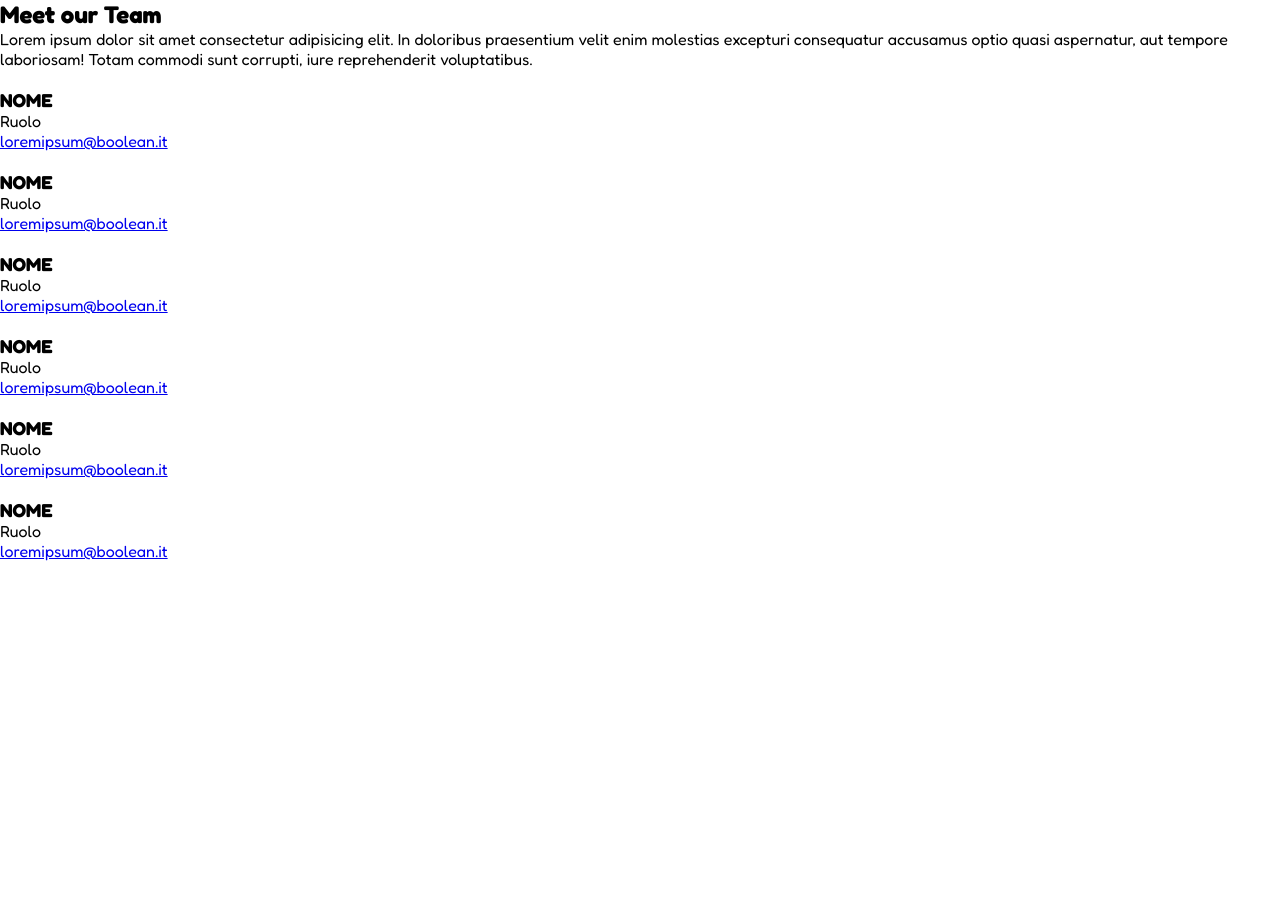
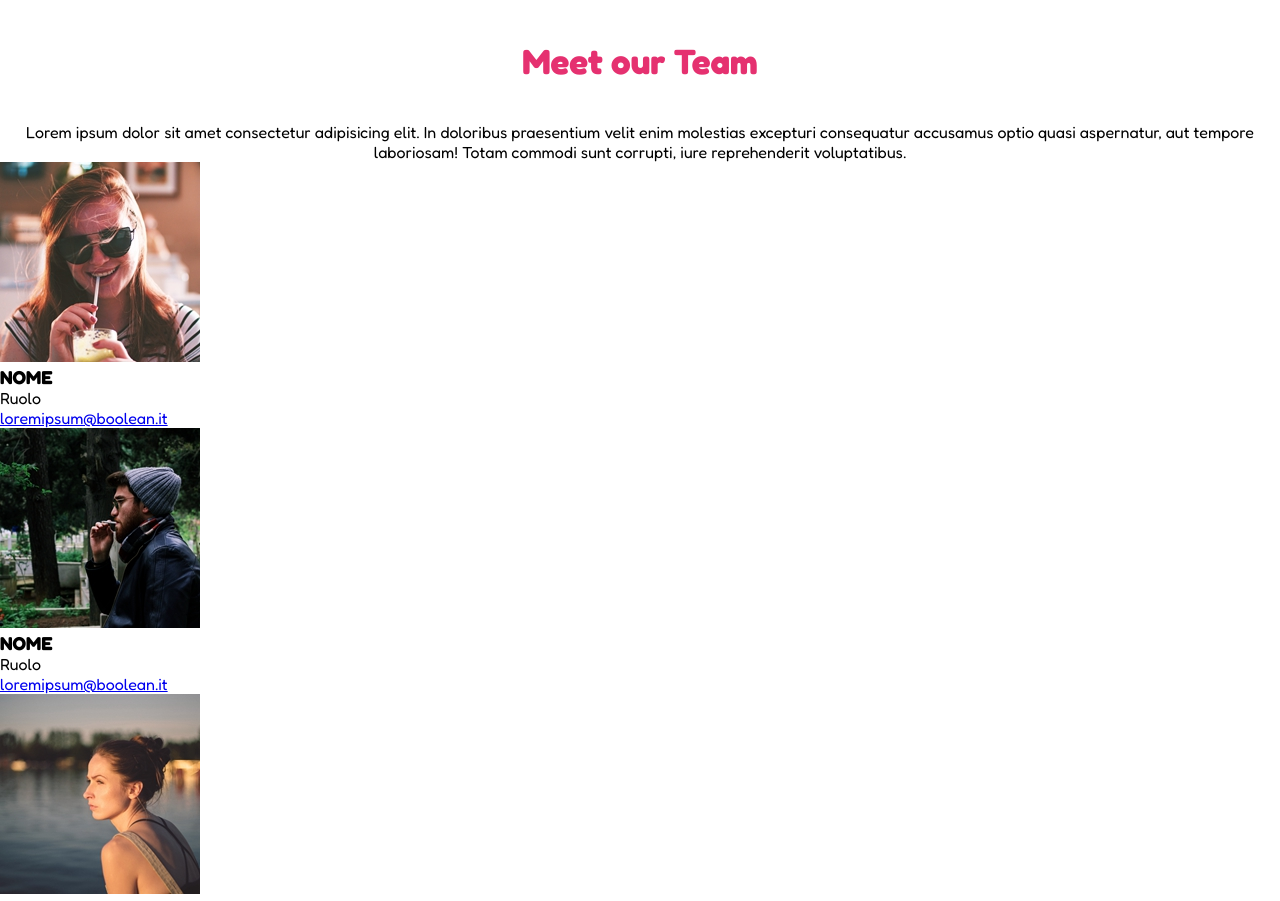
Before and after one commit to Delonteee/html-css-float-cards, a plain HTML site: page index.html in a window 1280 px wide. Shown: the top 901 px of the page. Before the commit the page ends 800 px from the top, so only its background shows below. Drawn offline with Linux system fonts and the light colour scheme.

Commit message:
aggiunte classi css e fatto css header

```diff
--- a/index.html
+++ b/index.html
@@ -18,13 +18,15 @@
     </head>
 
     <body>
+
         <header>
 
-            <section>
+            <section class="container">
 
                 <h1>
                     Meet our Team
                 </h1>
+
                 <p>
                     Lorem ipsum dolor sit amet consectetur adipisicing elit. In doloribus praesentium velit enim molestias excepturi consequatur accusamus optio quasi aspernatur, aut tempore laboriosam! Totam commodi sunt corrupti, iure reprehenderit voluptatibus.
                 </p>
@@ -35,17 +37,17 @@
 
         <main>
 
-            <section>
+            <section class="container">
 
-                <div>
+                <div class="card-collection clearfix">
 
-                    <div>
+                    <div class="card clearfix">
 
-                        <div>
-                            <img src="" alt="">
+                        <div class="image">
+                            <img src="img/female1.png" alt="">
                         </div>
 
-                        <div>
+                        <div class="data">
                             <h3>
                                 NOME
                             </h3>
@@ -58,11 +60,15 @@
                             </p>
                         </div>
 
-                        <div>
-                            <img src="" alt="">
+                    </div>
+
+                    <div class="card clearfix">
+
+                        <div class="image">
+                            <img src="img/male1.png" alt="">
                         </div>
 
-                        <div>
+                        <div class="data">
                             <h3>
                                 NOME
                             </h3>
@@ -75,11 +81,15 @@
                             </p>
                         </div>
 
-                        <div>
-                            <img src="" alt="">
+                    </div>
+
+                    <div class="card clearfix">
+
+                        <div class="image">
+                            <img src="img/female2.png" alt="">
                         </div>
 
-                        <div>
+                        <div class="data">
                             <h3>
                                 NOME
                             </h3>
@@ -92,11 +102,15 @@
                             </p>
                         </div>
 
-                        <div>
-                            <img src="" alt="">
+                    </div>
+
+                    <div class="card clearfix">
+
+                        <div class="image">
+                            <img src="img/male2.png" alt="">
                         </div>
 
-                        <div>
+                        <div class="data">
                             <h3>
                                 NOME
                             </h3>
@@ -109,11 +123,15 @@
                             </p>
                         </div>
 
-                        <div>
-                            <img src="" alt="">
+                    </div>
+
+                    <div class="card clearfix">
+
+                        <div class="image">
+                            <img src="img/female3.png" alt="">
                         </div>
 
-                        <div>
+                        <div class="data">
                             <h3>
                                 NOME
                             </h3>
@@ -126,11 +144,15 @@
                             </p>
                         </div>
 
-                        <div>
-                            <img src="" alt="">
+                    </div>
+
+                    <div class="card clearfix">
+
+                        <div class="image">
+                            <img src="img/male3.png" alt="">
                         </div>
 
-                        <div>
+                        <div class="data">
                             <h3>
                                 NOME
                             </h3>
@@ -142,7 +164,9 @@
                                     loremipsum@boolean.it</a>
                             </p>
                         </div>
+
                     </div>
+
 
                 </div>
 
--- a/style.css
+++ b/style.css
@@ -9,5 +9,22 @@
 /*   GENERAL   */
 
 html {
-    font-family: 'Fredoka', sans-serif;
+   font-family: 'Fredoka', sans-serif;
 }
+
+.container {
+    max-width: 1440px;
+    margin: 0 auto;
+}
+
+/*   HEADER   */
+
+header {
+    text-align: center;
+}
+
+h1 {
+    color: #E53170;
+    margin: 40px 0;
+    font-size: 35px;
+}
```
